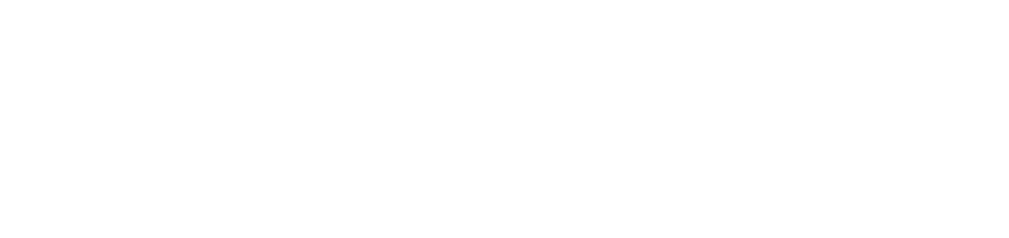
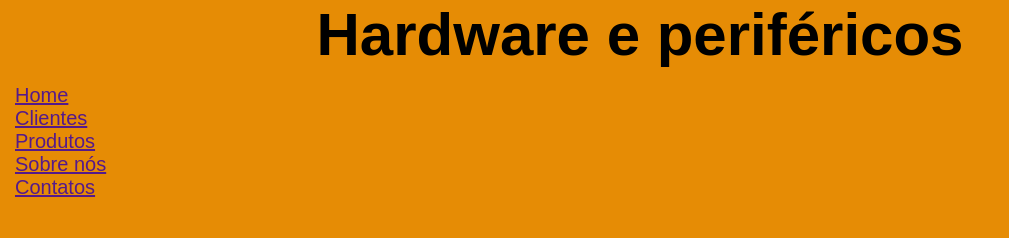
Before and after one commit to Eduardolinsmotta/ProjetoWEB, a plain HTML site: page index.html in a window 1280 px wide. Shown: the whole page, without its empty margins (0-1009 px from the left). Drawn offline with Linux system fonts and the light colour scheme.

Commit message:
Trabalho em casa.

```diff
--- /dev/null
+++ b/estilo.css
@@ -0,0 +1,33 @@
+*{
+    background-color: rgb(230, 140, 5);
+    padding: 0%;
+    margin: 0%;
+   }
+
+h1{
+    font-family: Arial, Helvetica, sans-serif;
+    font-size: 60px;
+    text-align: center;
+
+}
+
+header{
+    display: flex;
+    height: 150px;
+    width: 500px;
+    margin: 15px;
+
+}
+
+body{
+
+
+}
+
+
+li{
+    display: flex;
+    font-size: 20px;
+    font-family: Arial, Helvetica, sans-serif;
+
+}
--- a/index.html
+++ b/index.html
@@ -1,16 +1,47 @@
 <!DOCTYPE html>
 <html lang="pt-br">
+<head>
+    <meta charset="UTF-8">
+    <meta http-equiv="X-UA-Compatible" content="IE=edge">
+    <meta name="viewport" content="width=device-width, initial-scale=1.0">
+    <link rel="stylesheet" href="estilo.css"
 
-<head>
-<meta charset="utf-8">
 
-<style>
 
-</style>
+    title>
+
+
+</title>
+
+<h1>Hardware e periféricos</h1>
 
 </head>
 
+
 <body>
 
+<header>
+</nav>
+<ul>
+
+<li><a href="">Home</a></li>
+<li><a href="">Clientes</a></li>
+<li><a href="">Produtos</a></li>
+<li><a href="">Sobre nós</a></li>
+<li><a href="">Contatos</a></li>
+
+</ul>
+
+
+
+    </nav>
+
+</header>
 
 </body>
+
+
+
+
+
+</html>
```
